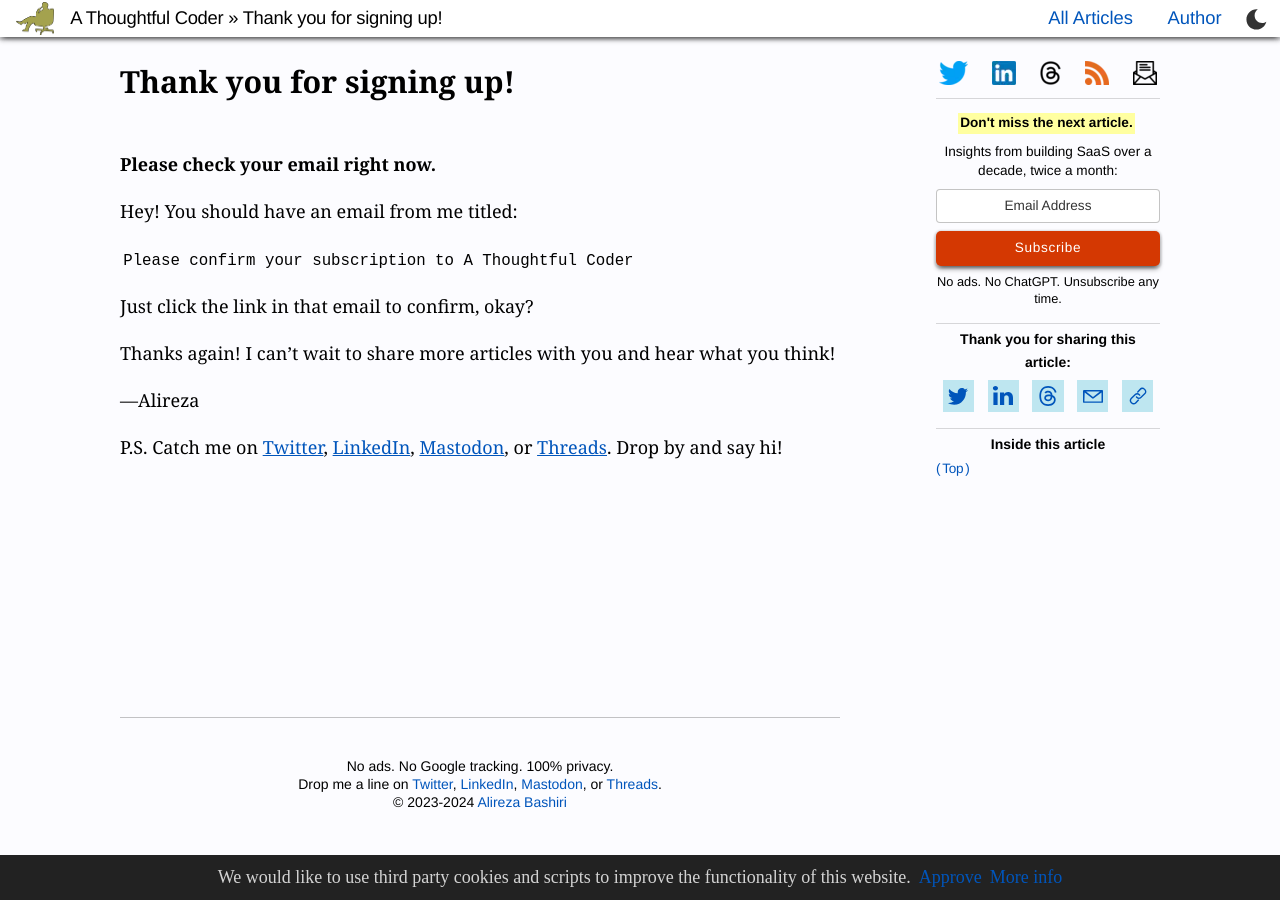
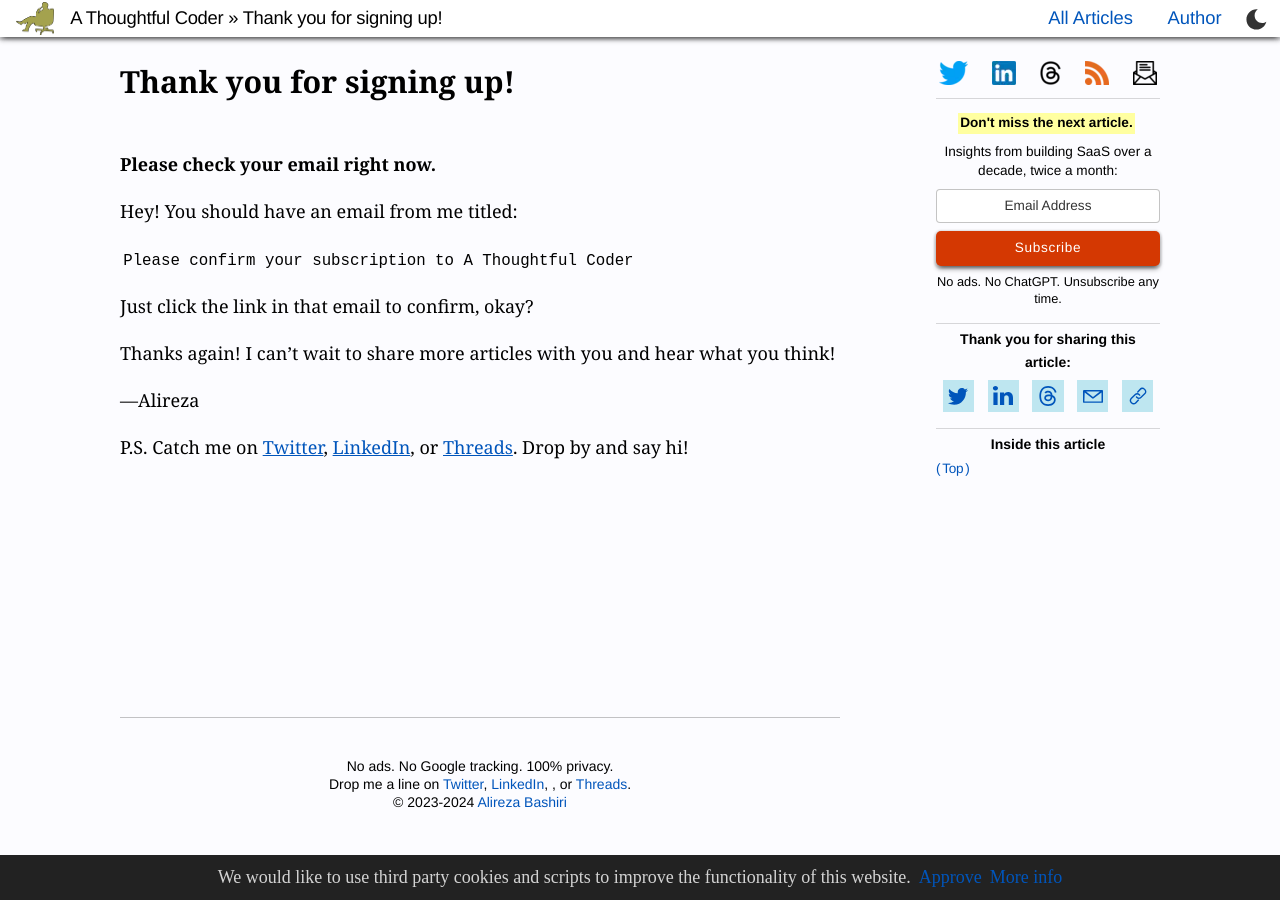
Before and after one commit to al3rez/blog-template, a Jekyll site: the page built from thank-you.md, in a window 1280 px wide. Built offline with Jekyll 4.4.1, drawn with Linux system fonts in a browser that asks for light colours.

Commit message:
remove mastadoon

```diff
--- a/_layouts/default.html
+++ b/_layouts/default.html
@@ -419,7 +419,7 @@
           No ads. No Google tracking. 100% privacy.<br />
           Drop me a line on <a href="https://twitter.com/intent/user?screen_name=al3rez" target="_blank" rel="me">Twitter</a>,
           <a href="http://www.linkedin.com/comm/mynetwork/discovery-see-all?usecase=PEOPLE_FOLLOWS&amp;followMember=al3rez" target="_blank" rel="me">LinkedIn</a>,
-          <a rel="me" href="https://noc.social/@al3rez" target="_blank">Mastodon</a>, or <a rel="me" href="https://www.threads.net/@al3rez" target="_blank">Threads</a>.<br />
+          , or <a rel="me" href="https://www.threads.net/@al3rez" target="_blank">Threads</a>.<br />
           © 2023-2024 <a href="/alireza-bashiri/">Alireza Bashiri</a><br />
         </footer>
       </div>
--- a/thank-you.md
+++ b/thank-you.md
@@ -16,4 +16,4 @@ Thanks again! I can't wait to share more articles with you and hear what you thi
 
 —Alireza
 
-P.S. Catch me on [Twitter](https://twitter.com/al3rez), [LinkedIn](https://linkedin.com/in/alireza-safi), [Mastodon](https://mastodon.social/@al3rez), or [Threads](https://threads.net/@al3rez). Drop by and say hi!
+P.S. Catch me on [Twitter](https://twitter.com/al3rez), [LinkedIn](https://linkedin.com/in/alireza-safi), or [Threads](https://threads.net/@al3rez). Drop by and say hi!
```
